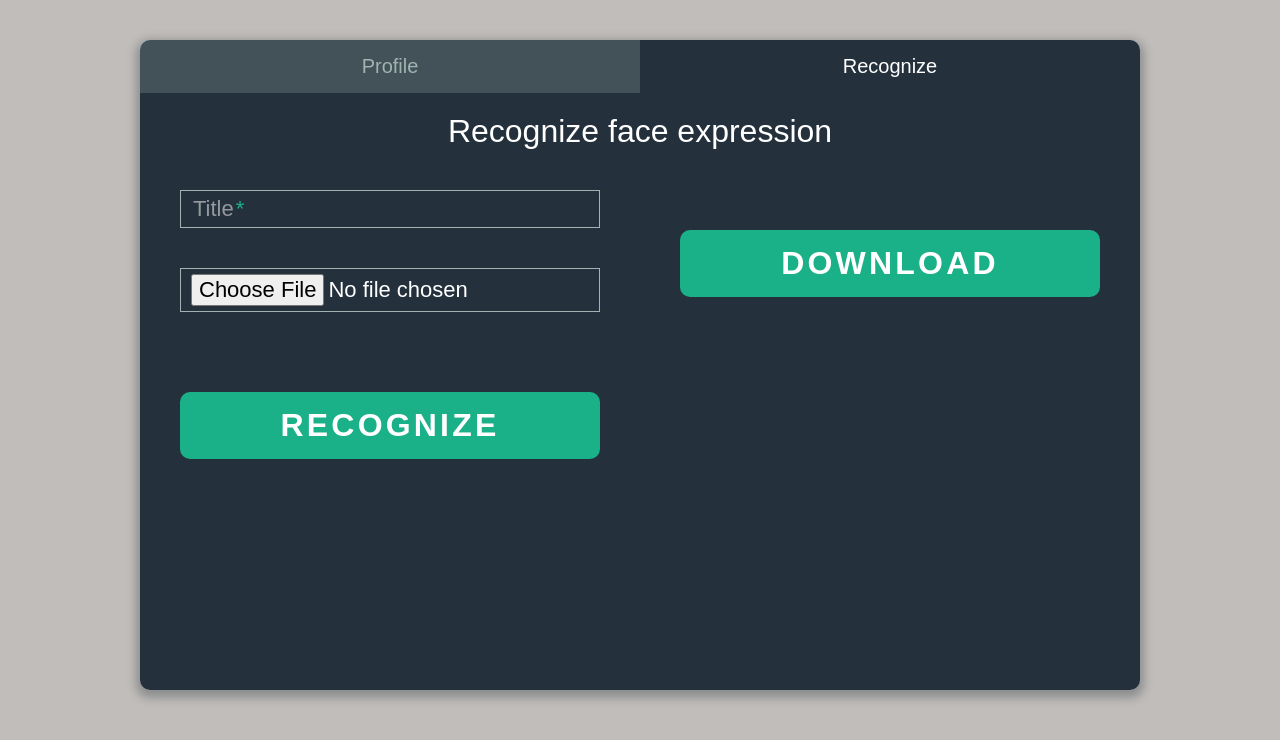
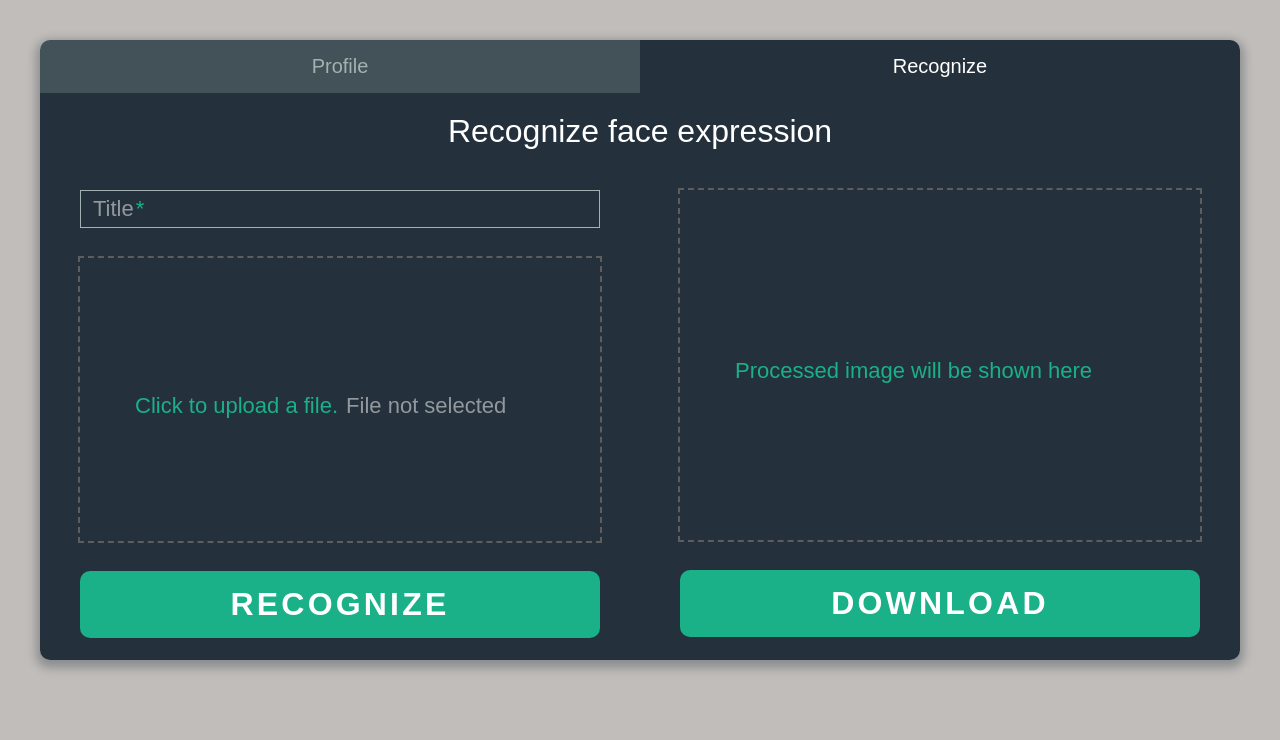
Before and after one commit to Nitroxt5/FERApp, a Django app: page /main/ in a window 1280 px wide, after a click on "Recognize". Shown: the top 740 px of the page. Run offline with Django 4.2, Linux system fonts and the light colour scheme; the visitor is signed in with stand-in values (Sample User, id 1); some libraries are stand-ins or nearby versions.

Commit message:
Recognize update
Buttons in recognize menu now have stable positioning. Appearance of upload file button improved.

```diff
--- a/FERApp/main/img_handler.py
+++ b/FERApp/main/img_handler.py
@@ -36,9 +36,9 @@ def evaluate_emotions(instance):
 def _update_image_with_emotions(path_to_img: str, faces: list, emotions: list) -> np.ndarray:
     img = cv2.imread(path_to_img)  # NOQA
     red_BGR = (0, 0, 255)
-    thickness = 2
+    black_BGR = (0, 0, 0)
     for face, emotion in zip(faces, emotions):
         x, y, width, height = face['box']
-        img = cv2.rectangle(img, (x, y), (x + width, y + height), red_BGR, thickness)  # NOQA
-        img = cv2.putText(img, emotion, (x + 1, y + height - 1), cv2.FONT_HERSHEY_SIMPLEX, 0.7, red_BGR, thickness)  # NOQA
+        img = cv2.rectangle(img, (x, y), (x + width, y + height), red_BGR, 2)  # NOQA
+        img = cv2.putText(img, emotion, (x + 1, y + height - 1), cv2.FONT_HERSHEY_SIMPLEX, 0.6, black_BGR, 1)  # NOQA
     return img
--- a/FERApp/main/static/main/css/styles.css
+++ b/FERApp/main/static/main/css/styles.css
@@ -21,8 +21,8 @@ a {
 .form {
   background: rgba(19, 35, 47, 0.9);
   padding: 0;
-  max-width: 1000px;
-  height: 650px;
+  max-width: 1200px;
+  height: 620px;
   margin: 40px auto;
   border-radius: 10px;
   box-shadow: 0 4px 10px 4px rgba(19, 35, 47, 0.3);
@@ -95,8 +95,8 @@ label .req {
 }
 
 label.active {
-  -webkit-transform: translateY(50px);
-          transform: translateY(50px);
+  -webkit-transform: translateY(40px);
+          transform: translateY(40px);
   left: 2px;
   font-size: 14px;
 }
@@ -147,7 +147,12 @@ textarea {
   position: relative;
   padding-left: 40px;
   padding-right: 40px;
-  padding-bottom: 40px;
+  padding-bottom: 30px;
+}
+.field-wrap2 {
+  position: relative;
+  padding-left: 40px;
+  padding-right: 40px;
 }
 
 .top-row:after {
@@ -190,7 +195,33 @@ textarea {
 
 img {
   display: block;
-  max-width: 400px;
+  max-width: 520px;
+  max-height: 350px;
   margin-left: auto;
   margin-right: auto;
 }
+
+.img-div {
+  position: relative;
+  width: 100%;
+  height: 350px;
+  outline: 2px dashed #5d5d5d;
+  align-items: center;
+  display: flex;
+  padding-bottom: 0;
+}
+
+#upload-field {
+  height: 283px;
+}
+
+#id_image {
+  opacity: 0;
+  position: absolute;
+  z-index: 1;
+  width: 100%;
+}
+.file-choose:hover {
+  cursor: pointer;
+  text-decoration: underline;
+}
--- a/FERApp/main/templates/main.html
+++ b/FERApp/main/templates/main.html
@@ -74,7 +74,7 @@
 
             <ul class="tab-group">
             <li class="photo_upload">
-            <form method="post" enctype="multipart/form-data" action="{% url 'upload' %}" class="img_upload">
+            <form method="post" enctype="multipart/form-data" action="{% url 'upload' %}" id="img_upload">
                 {% csrf_token %}
 
                 <div class="field-wrap">
@@ -84,8 +84,13 @@
                     {{ img_form.title }}
                 </div>
 
-                <div class="field-wrap">
-                    {{ img_form.image }}
+                <div class="field-wrap2">
+                    <div class="img-div" id="upload-field">
+                        {{ img_form.image }}
+                        <label for="id_image" class="file-choose">
+                            <span class="req">Click to upload a file. </span>File not selected
+                        </label>
+                    </div>
                 </div>
 
                 <div class="field-wrap">
@@ -102,9 +107,13 @@
             <form method="get" action="{% url 'download' %}">
 
                 <div class="field-wrap">
-                    {% if img_obj %}
-                        <img src="{{ img_obj.image.url }}">
-                    {% endif %}
+                    <div class="img-div">
+                        {% if img_obj %}
+                            <img src="{{ img_obj.image.url }}">
+                        {% else %}
+                            <label><span class="req">Processed image will be shown here</span></label>
+                        {% endif %}
+                    </div>
                 </div>
 
                 <div class="field-wrap">
```
